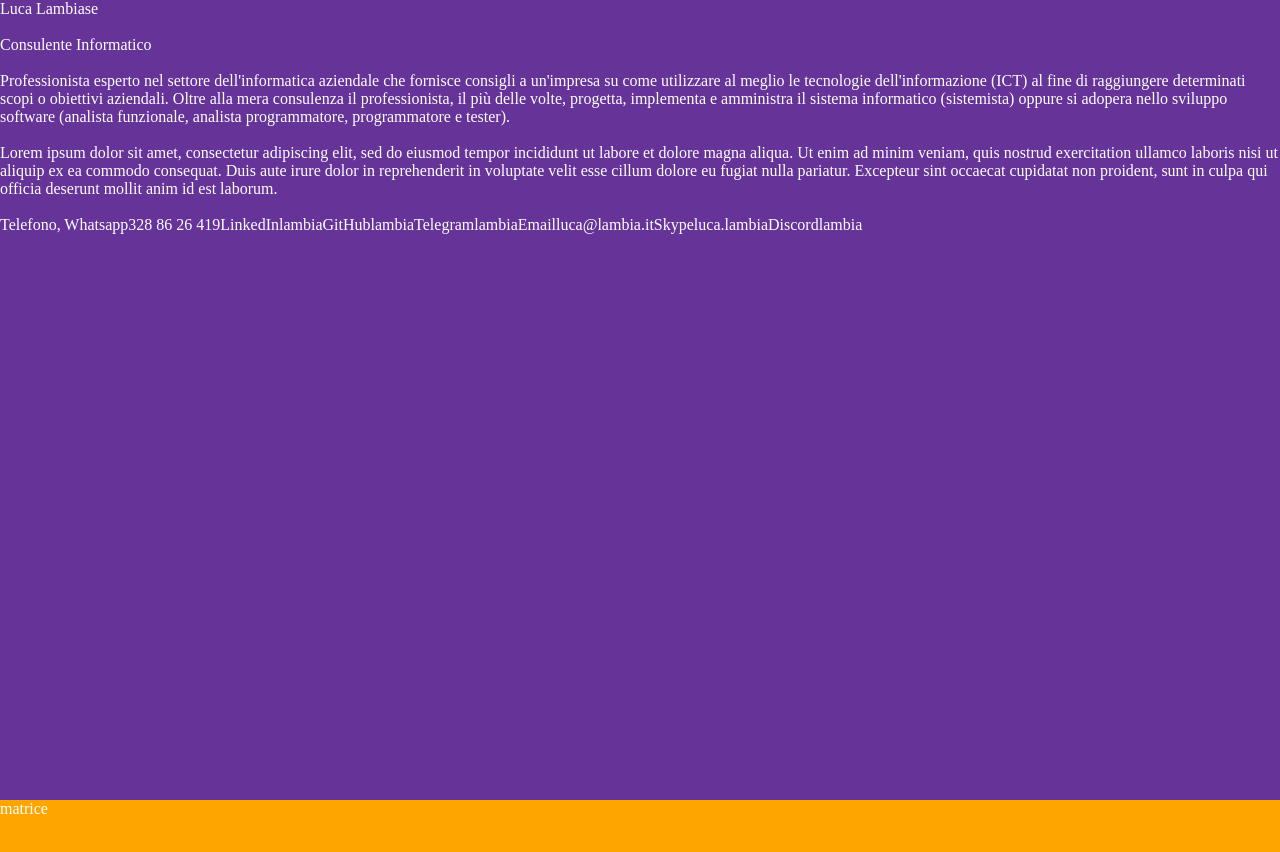
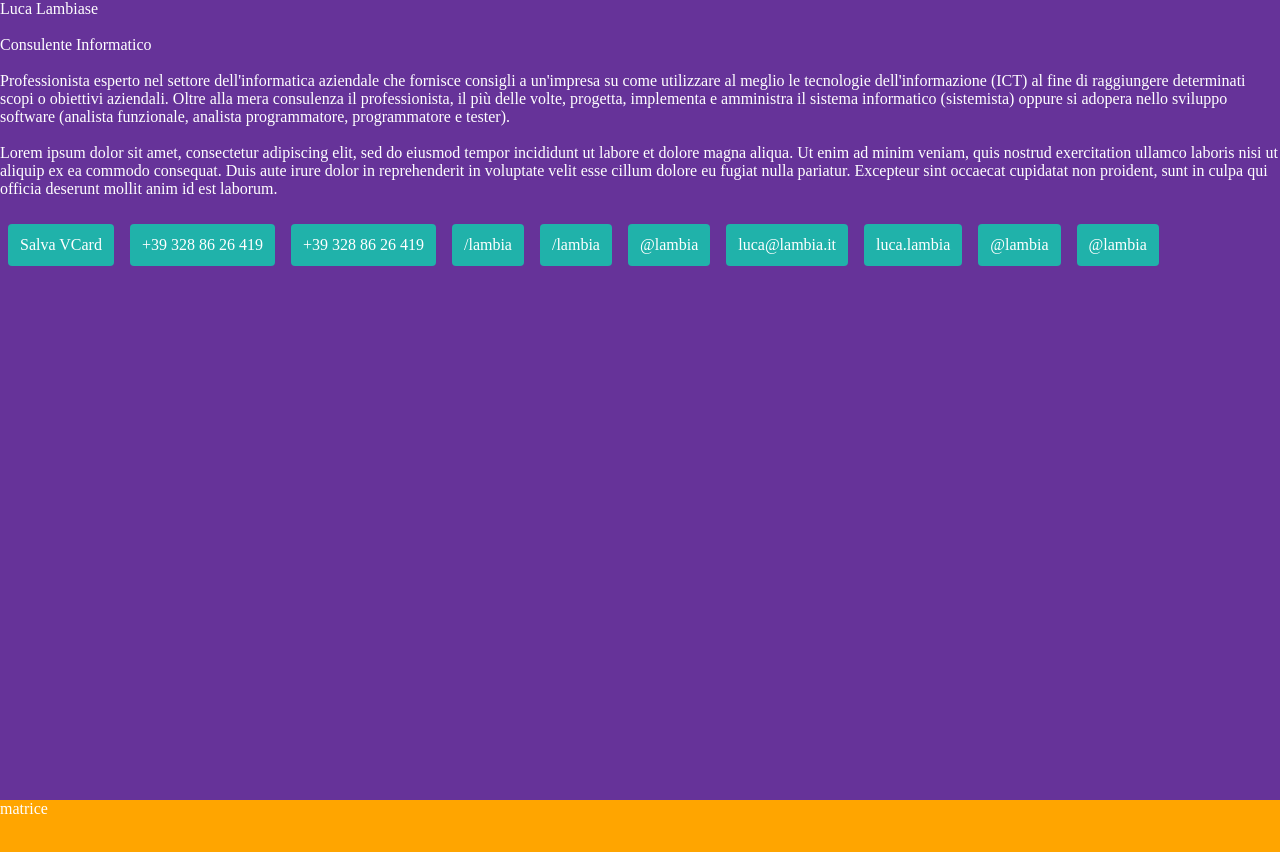
Before and after one commit to lambia/ng-lambia.it, an Angular app: page / in a window 1280 px wide. Shown: the top 852 px of the page. Built offline with nearby package versions, Linux system fonts and the light colour scheme.

Commit message:
tile component

```diff
--- a/src/app/app.component.html
+++ b/src/app/app.component.html
@@ -14,13 +14,18 @@
         laboris nisi ut aliquip ex ea commodo consequat. Duis aute irure dolor in reprehenderit in
         voluptate velit esse cillum dolore eu fugiat nulla pariatur. Excepteur sint occaecat cupidatat
         non proident, sunt in culpa qui officia deserunt mollit anim id est laborum.</span><br/><br/>
-      <span>Telefono, Whatsapp</span><span>328 86 26 419</span>
-      <span>LinkedIn</span><span>lambia</span>
-      <span>GitHub</span><span>lambia</span>
-      <span>Telegram</span><span>lambia</span>
-      <span>Email</span><span>luca@lambia.it</span>
-      <span>Skype</span><span>luca.lambia</span>
-      <span>Discord</span><span>lambia</span>
+      <div class="tile-wrapper">
+        <app-tile icon="vcard" name="Scheda Rubrica" link="xxx" text="Salva VCard"></app-tile>
+        <app-tile icon="phone" name="Telefono" link="tel:+393288626419" text="+39 328 86 26 419"></app-tile>
+        <app-tile icon="whatsapp" name="Whatsapp" link="xxx" text="+39 328 86 26 419"></app-tile>
+        <app-tile icon="linkedin" name="LinkedIn" link="xxx" text="/lambia"></app-tile>
+        <app-tile icon="github" name="GitHub" link="xxx" text="/lambia"></app-tile>
+        <app-tile icon="telegram" name="Telegram" link="xxx" text="@lambia"></app-tile>
+        <app-tile icon="email" name="Email" link="mailto:luca@lambia.it" text="luca@lambia.it"></app-tile>
+        <app-tile icon="skype" name="Skype" link="callto:" text="luca.lambia"></app-tile>
+        <app-tile icon="discord" name="Discord" link="" text="@lambia"></app-tile>
+        <app-tile icon="steam" name="Steam" link="" text="@lambia"></app-tile>
+      </div>
 
     </div>
     <div class="page p2">matrice</div>
--- a/src/app/app.module.ts
+++ b/src/app/app.module.ts
@@ -3,11 +3,13 @@ import { NgModule } from '@angular/core';
 
 import { AppComponent } from './app.component';
 import { MatrixComponent } from './matrix/matrix.component';
+import { TileComponent } from './tile/tile.component';
 
 @NgModule({
   declarations: [
     AppComponent,
-    MatrixComponent
+    MatrixComponent,
+    TileComponent
   ],
   imports: [
     BrowserModule
--- /dev/null
+++ b/src/app/tile/tile.component.html
@@ -0,0 +1,3 @@
+<div class="tile">
+    {{text}}
+</div>
--- /dev/null
+++ b/src/app/tile/tile.component.scss
@@ -0,0 +1,13 @@
+.tile {
+    background-color: lightseagreen;
+    color:white;
+    padding: 12px 12px;
+    margin: 8px;
+    border-radius: 4px;
+    white-space: nowrap;
+}
+
+.tile:hover {
+    background-color: sandybrown;
+    cursor: pointer;
+}
--- /dev/null
+++ b/src/app/tile/tile.component.ts
@@ -0,0 +1,20 @@
+import { Component, OnInit, Input } from '@angular/core';
+
+@Component({
+  selector: 'app-tile',
+  templateUrl: './tile.component.html',
+  styleUrls: ['./tile.component.scss']
+})
+export class TileComponent implements OnInit {
+
+  @Input() name: string; //Label
+  @Input() icon: string; //Icon to show instead of name, optional
+  @Input() link: string; //Link
+  @Input() text: string; //What to show instead of link, optional
+
+  constructor() { }
+
+  ngOnInit(): void {
+  }
+
+}
```
Also changed, not shown: 1 other file (tests, documents, lock files or other folders).
